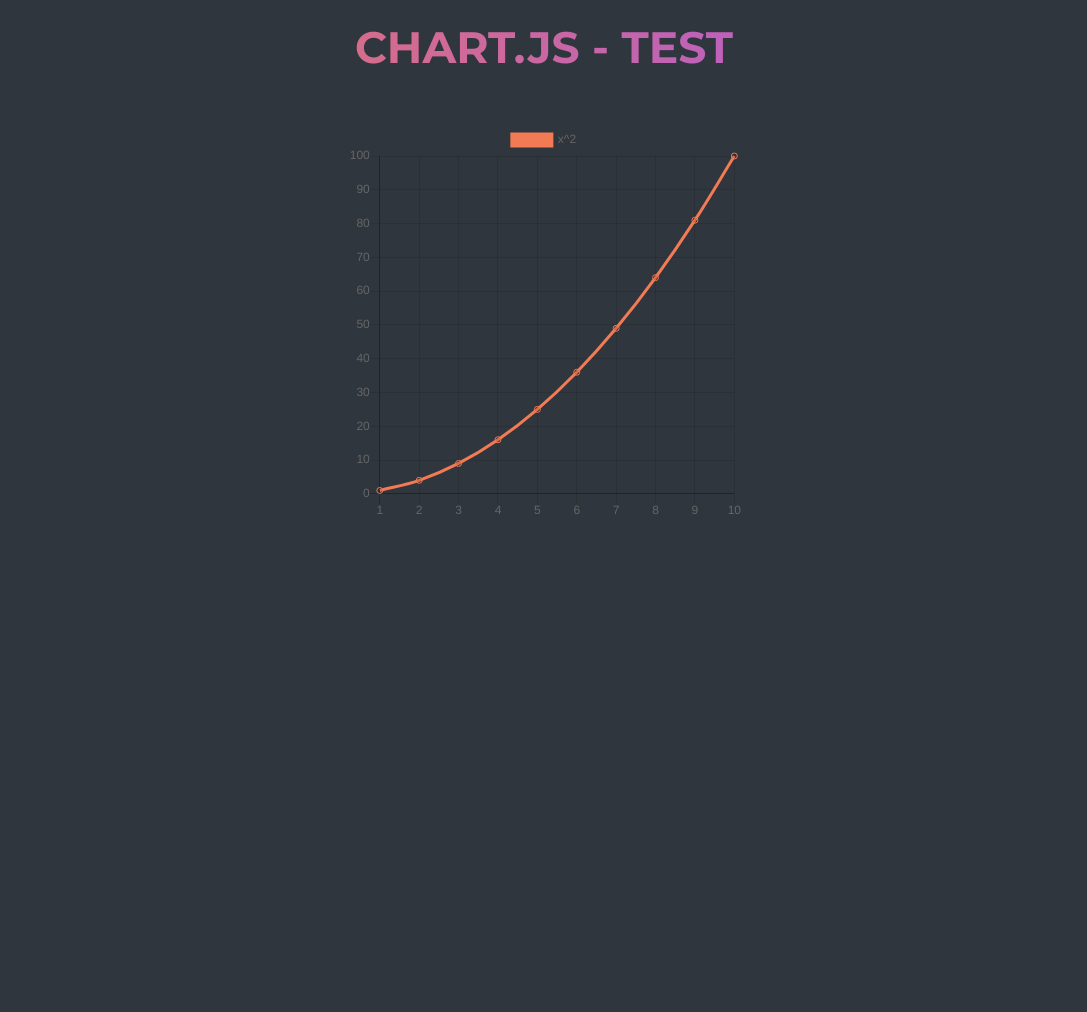
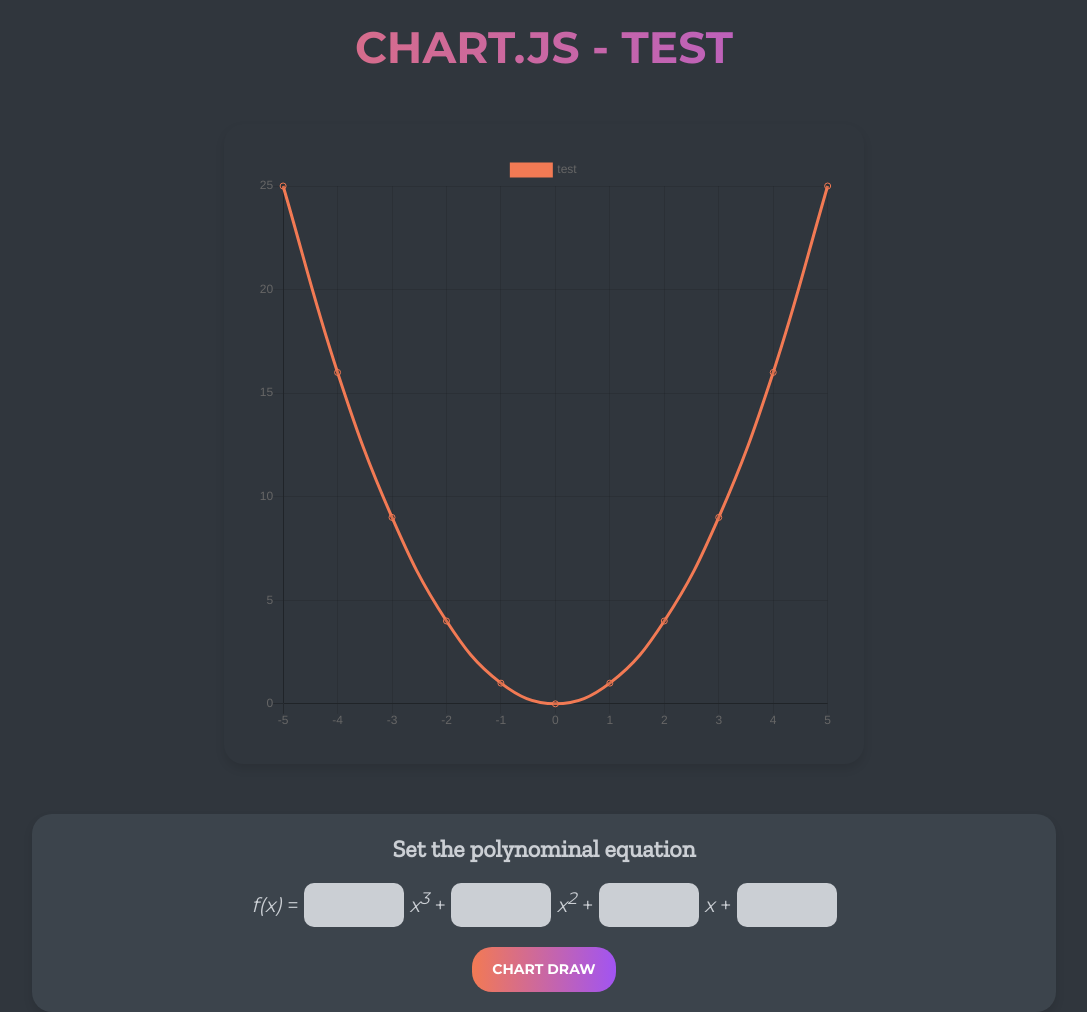
Before and after one commit to jakubfiglak/chart.js---test, a website built with Parcel: page index.html in a window 1280 px wide. Shown: the whole page, without its empty margins (96-1183 px from the left). Before the commit the page ends 800 px from the top, so only its background shows below. Built offline with nearby package versions, Linux system fonts and the light colour scheme.

Commit message:
Create UI for equation input

```diff
--- a/index.html
+++ b/index.html
@@ -10,7 +10,53 @@
   <body>
     <h1>Chart.js - Test</h1>
     <div class="chart-container">
-      <canvas id="myChart" width="400" height="400" class="chart"></canvas>
+      <canvas id="myChart" width="400px" height="400px" class="chart"></canvas>
+    </div>
+    <div class="options">
+      <h3>Set the polynominal equation</h3>
+      <p class="poly">
+        <var>f(x)</var>
+        =
+        <input
+          type="number"
+          name="a"
+          id="a"
+          class="number"
+          step="0.1"
+          required
+        />
+        <var>x<sup>3</sup></var>
+        +
+        <input
+          type="number"
+          name="b"
+          id="b"
+          class="number"
+          step="0.1"
+          required
+        />
+        <var>x<sup>2</sup></var>
+        +
+        <input
+          type="number"
+          name="c"
+          id="c"
+          class="number"
+          step="0.1"
+          required
+        />
+        <var>x</var>
+        +
+        <input
+          type="number"
+          name="d"
+          id="d"
+          class="number"
+          step="0.1"
+          required
+        />
+      </p>
+      <button class="btn btn-primary">Chart Draw</button>
     </div>
   </body>
 </html>
--- a/js/index.js
+++ b/js/index.js
@@ -5,18 +5,27 @@ const ctx = canvas.getContext('2d');
 
 Chart.defaults.global.elements.line.fill = false;
 
+const args = Array.from({ length: 11 }, (v, k) => k - 5);
+console.log(args);
+const values = args.map(arg => arg ** 2);
+console.log(values);
+const label = 'test';
+
 const data = {
-  labels: [1, 2, 3, 4, 5, 6, 7, 8, 9, 10],
+  labels: args,
   datasets: [
     {
-      label: 'x^2',
-      data: [1, 4, 9, 16, 25, 36, 49, 64, 81, 100],
+      label,
+      data: values,
       borderColor: '#f27a54',
     },
   ],
 };
 
 const options = {
+  tooltips: {
+    mode: 'x',
+  },
   scales: {
     yAxes: [
       {
--- a/scss/main.scss
+++ b/scss/main.scss
@@ -3,7 +3,46 @@
 @import 'config';
 
 .chart-container {
-  width: 400px;
-  height: 400px;
+  width: 50%;
   margin: 50px auto;
+  box-shadow: 0px 5px 10px rgba(0, 0, 0, 0.1);
+  padding: 3rem;
+  border-radius: 2rem;
+
+  .chart {
+    margin: auto;
+  }
 }
+
+.options {
+  background: $dark-gray;
+  width: 80%;
+  margin: auto;
+  border-radius: 2rem;
+  padding: 2rem;
+  box-shadow: 0px 5px 10px rgba(0, 0, 0, 0.1);
+  display: flex;
+  flex-direction: column;
+  justify-content: center;
+  align-items: center;
+
+  .poly {
+    font-size: 2rem;
+    margin: 2rem 0;
+
+    .number {
+      font-size: 2rem;
+      font-family: $primary-font;
+      color: $dark-color;
+      background: $light-gray;
+      border: 0;
+      width: 10rem;
+      padding: 1rem;
+      border-radius: 1rem;
+
+      &:focus {
+        outline: 0;
+      }
+    }
+  }
+}
```
Also changed, not shown: dist/index.html, 5 other files.
